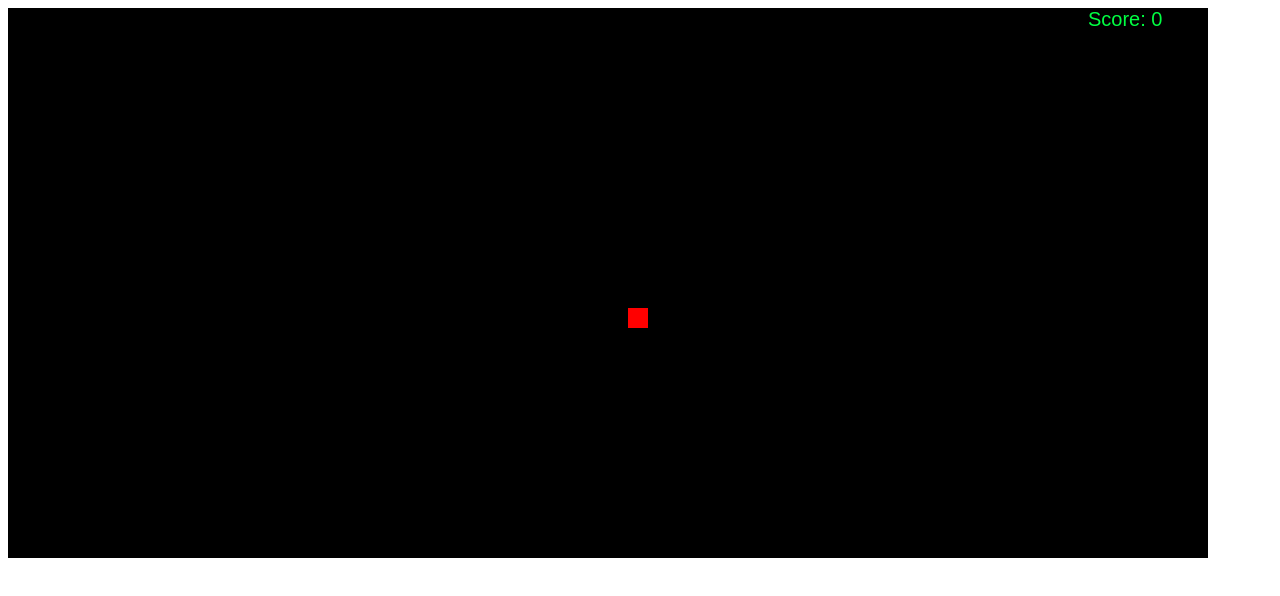
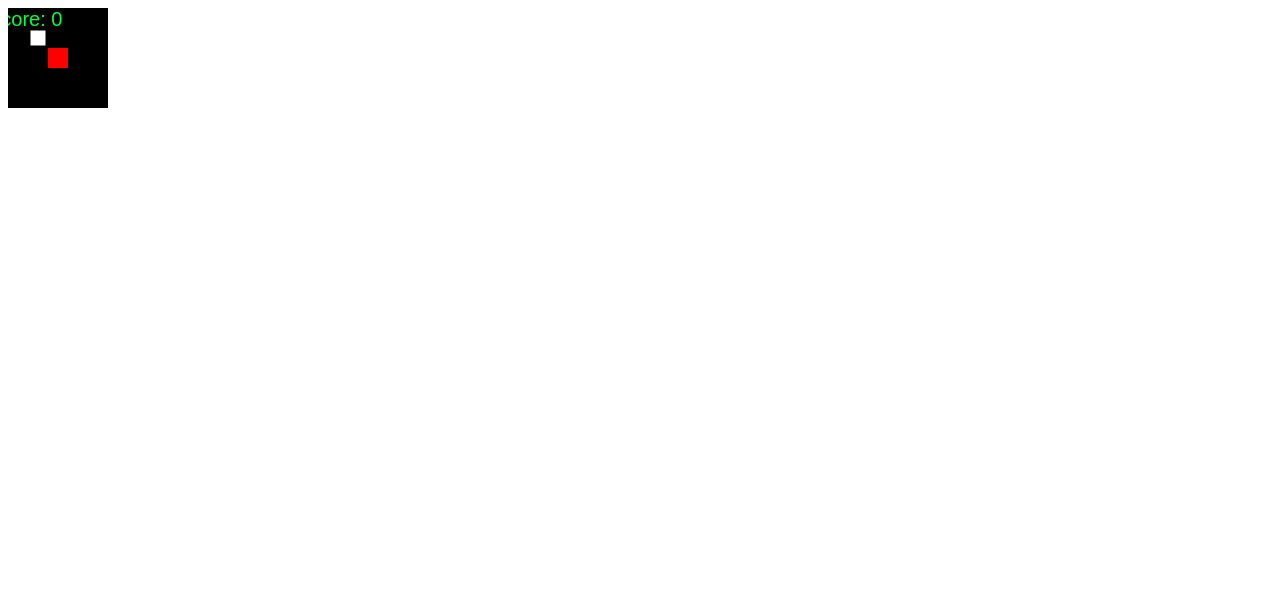
Before and after one commit to Naglivers/Cobrinha, a website: page index.html in a window 1280 px wide. Drawn offline with Linux system fonts and the light colour scheme.

Commit message:
Update index.html

```diff
--- a/index.html
+++ b/index.html
@@ -7,7 +7,7 @@
     <title>Joguinho da Cobra</title>
 </head>
 <body>
-    <canvas id="canvas" width="1200" height="550"></canvas>
+    <canvas id="canvas" width="100%" height="100%"></canvas>
     <script src="snake.js"></script>
 </body>
 </html>
```
